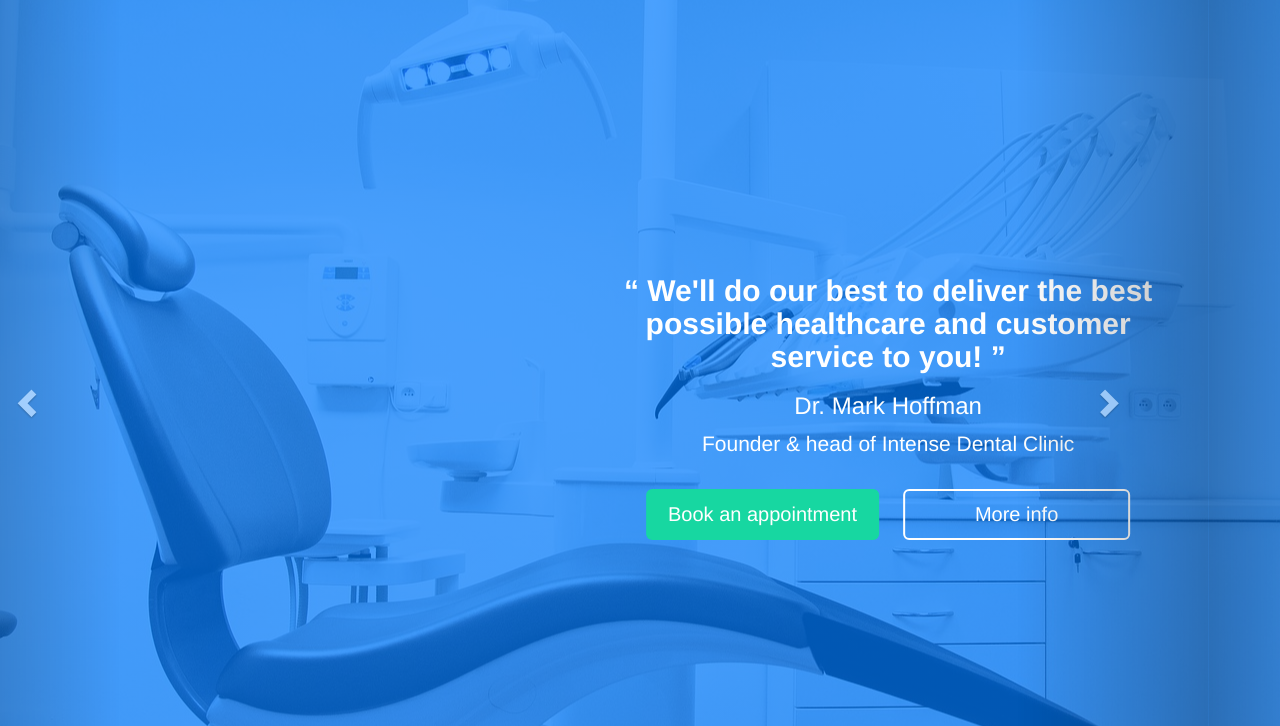
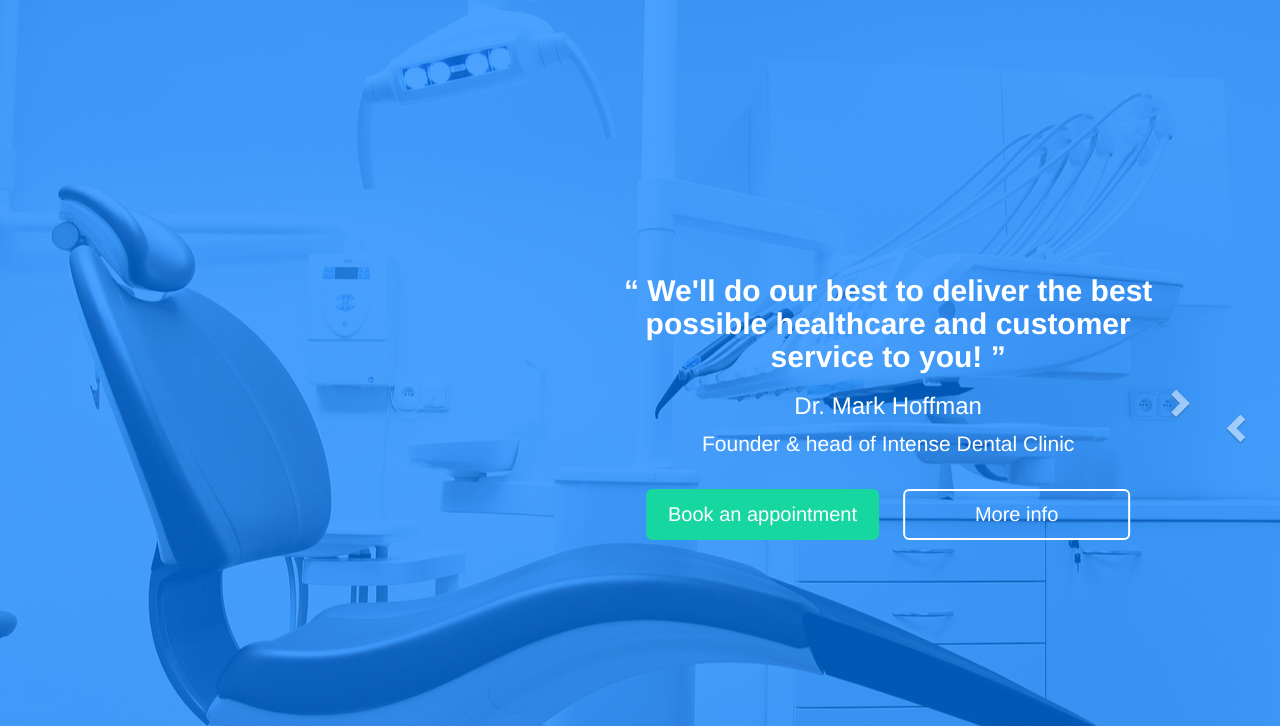
Before and after one commit to PawelSvl/Test, a plain HTML site: page index.html in a window 1280 px wide. Shown: the part 53-779 px from the top of the page. Drawn offline with nearby package versions, Linux system fonts and the light colour scheme.

Commit message:
2128-01-22

```diff
--- a/style.css
+++ b/style.css
@@ -94,9 +94,9 @@ body {
     margin: 0 25px;
 
 }
-/* .carousel-control {
+ .carousel-control {
 
-     width:90px;
+     width:0px;
 position: absolute;
     top: 0;
     bottom: 0;
@@ -109,7 +109,7 @@ position: absolute;
     background-color: rgba(0,0,0,0);
     filter: alpha(opacity=50);
     opacity: .5;
-} */
+}
 
 .carousel-control:hover {
     color: #17D7A1;
```
